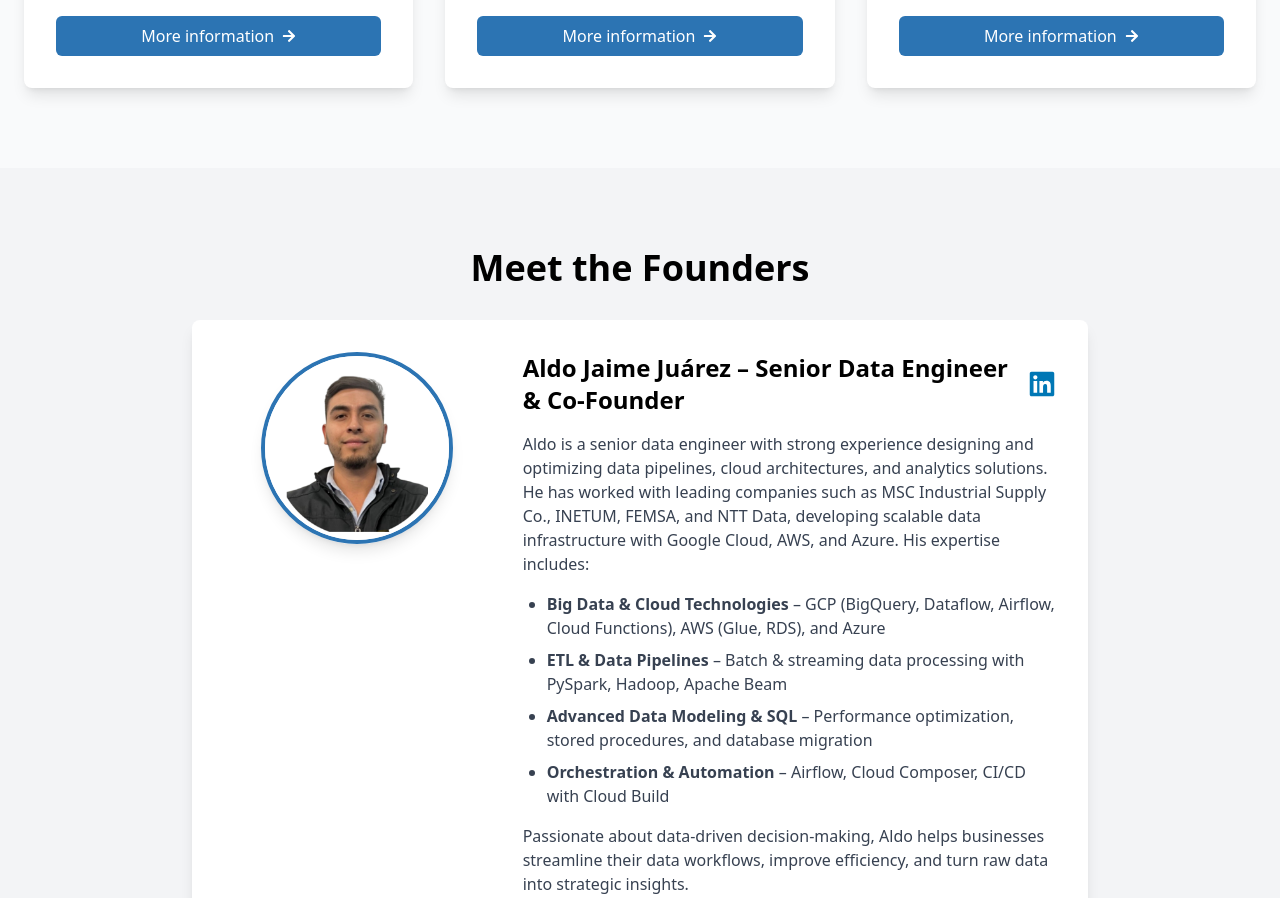
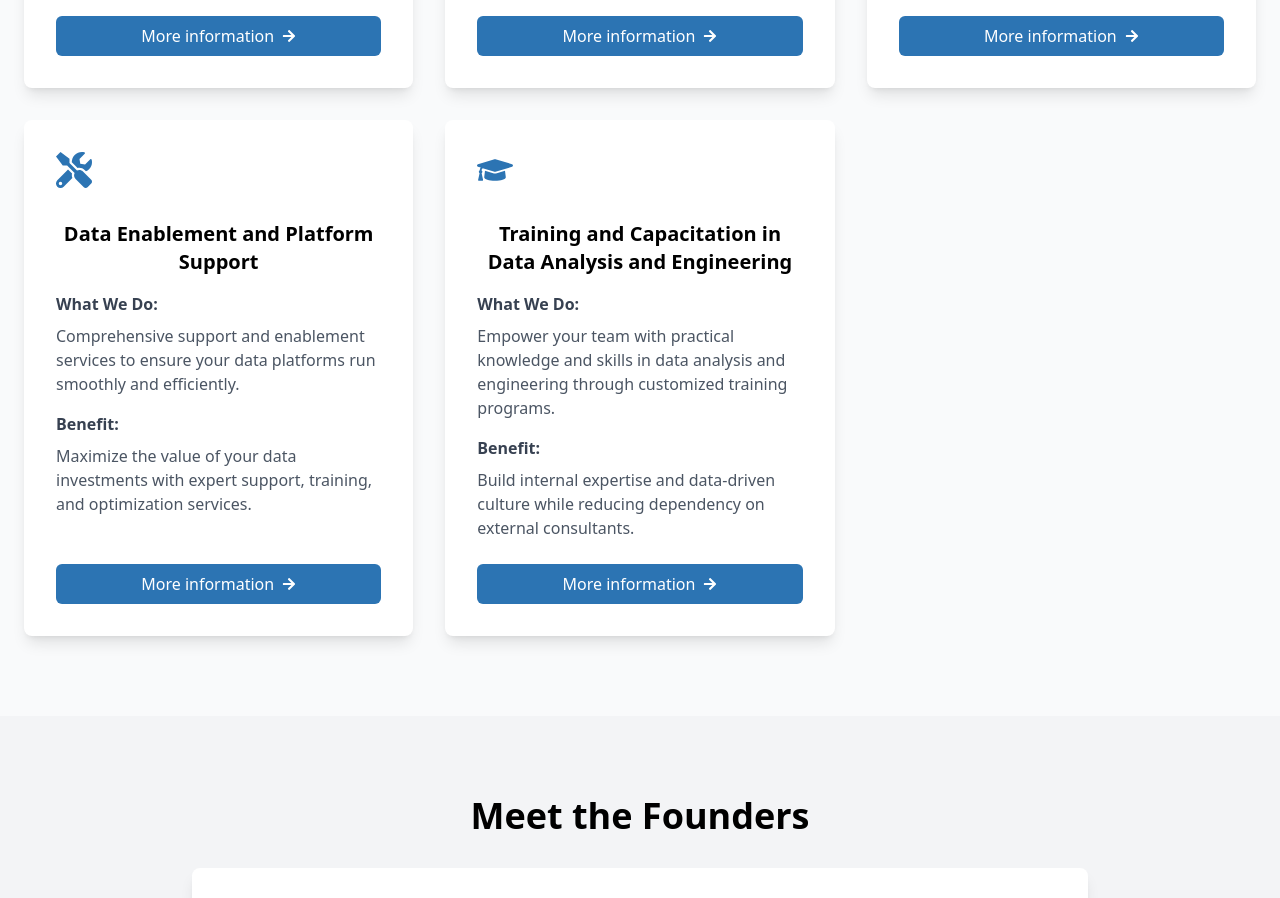
Before and after one commit to aldojaimejuarez/coralytica, a React (Vite) app: page / in a window 1280 px wide. Shown: the part 1800-2698 px from the top of the page. Built offline with nearby package versions, Linux system fonts and the light colour scheme.

Commit message:
adding new services: Data Enablement and training

```diff
--- a/src/App.jsx
+++ b/src/App.jsx
@@ -24,7 +24,9 @@ import {
   FaRocket,
   FaHandshake,
   FaUsers,
-  FaLightbulb as FaLightbulbOn
+  FaLightbulb as FaLightbulbOn,
+  FaTools,
+  FaGraduationCap
 } from 'react-icons/fa';
 import { BrowserRouter as Router, Routes, Route, Link, useNavigate } from 'react-router-dom';
 import ServiceDetail from './components/ServiceDetail';
@@ -112,6 +114,20 @@ function HomePage() {
       title: "Data Migration from On-Premise to the Cloud",
       description: "Seamlessly migrate your on-premise data and applications to the cloud with minimal disruption and maximum security.",
       benefit: "Reduce infrastructure costs, improve scalability, and enhance data accessibility while ensuring business continuity during migration."
+    },
+    {
+      id: "data-enablement",
+      icon: <FaTools className="text-4xl mb-4 text-accent" />,
+      title: "Data Enablement and Platform Support",
+      description: "Comprehensive support and enablement services to ensure your data platforms run smoothly and efficiently.",
+      benefit: "Maximize the value of your data investments with expert support, training, and optimization services."
+    },
+    {
+      id: "data-training",
+      icon: <FaGraduationCap className="text-4xl mb-4 text-accent" />,
+      title: "Training and Capacitation in Data Analysis and Engineering",
+      description: "Empower your team with practical knowledge and skills in data analysis and engineering through customized training programs.",
+      benefit: "Build internal expertise and data-driven culture while reducing dependency on external consultants."
     }
   ];
 
--- a/src/data/services.js
+++ b/src/data/services.js
@@ -4,7 +4,9 @@ import {
   FaCubes,
   FaChartBar,
   FaCloud,
-  FaPuzzlePiece
+  FaPuzzlePiece,
+  FaTools,
+  FaGraduationCap
 } from 'react-icons/fa';
 
 export const services = [
@@ -476,5 +478,165 @@ export const services = [
       <h3>Why Choose Coralytica?</h3>
       <p>We make cloud migration simple, secure, and cost-effective, helping businesses transition with confidence.</p>
     `
+  },
+  {
+    id: "data-enablement",
+    icon: <FaTools className="text-4xl text-white" />,
+    title: "Data Enablement and Platform Support",
+    description: "Comprehensive support and enablement services to ensure your data platforms run smoothly and efficiently.",
+    benefit: "Maximize the value of your data investments with expert support, training, and optimization services.",
+    fullDescription: `
+      <h2>Data Enablement and Platform Support</h2>
+      <p>Ensure your data platforms deliver maximum value with our comprehensive support and enablement services.</p>
+
+      <h3>Key Benefit</h3>
+      <p>Maximize the value of your data investments with expert support, training, and optimization services.</p>
+
+      <h3>Why Your Business Needs Data Enablement</h3>
+      <p>Many businesses face challenges with their data platforms:</p>
+
+      <ul>
+        <li>Underutilized platforms – Not fully leveraging the capabilities of your data tools.</li>
+        <li>Technical bottlenecks – Delays in getting support when issues arise.</li>
+        <li>Knowledge gaps – Teams not fully trained on available features.</li>
+        <li>Performance issues – Systems not optimized for efficiency.</li>
+      </ul>
+
+      <p>With our enablement services, your business can:</p>
+
+      <ul>
+        <li>Optimize platform usage – Get the most out of your data investments.</li>
+        <li>Reduce downtime – Quick resolution of technical issues.</li>
+        <li>Empower teams – Build internal expertise through training.</li>
+        <li>Improve efficiency – Optimize system performance and workflows.</li>
+        <li>Stay current – Regular updates on new features and best practices.</li>
+      </ul>
+
+      <h3>Our Support Services</h3>
+      <p>We provide comprehensive support across your data ecosystem:</p>
+
+      <ul>
+        <li>Technical Support – Expert assistance for platform issues and optimization.</li>
+        <li>User Training – Hands-on sessions to build team capabilities.</li>
+        <li>Performance Monitoring – Regular checks to ensure optimal operation.</li>
+        <li>Best Practices – Guidance on platform usage and data management.</li>
+        <li>Upgrade Planning – Strategic advice on platform evolution.</li>
+      </ul>
+
+      <h3>Platforms We Support</h3>
+      <ul>
+        <li>Business Intelligence Tools – Power BI, Tableau, Looker.</li>
+        <li>Data Warehouses – Snowflake, BigQuery, Redshift, Azure Synapse.</li>
+        <li>ETL Platforms – Informatica, Talend, Apache NiFi.</li>
+        <li>Cloud Platforms – AWS, Azure, Google Cloud.</li>
+        <li>Database Systems – SQL Server, PostgreSQL, MongoDB.</li>
+      </ul>
+
+      <h3>Business Outcomes You Can Expect</h3>
+      <ul>
+        <li>Improved Efficiency – Faster resolution of technical issues.</li>
+        <li>Better ROI – Maximized value from your data platforms.</li>
+        <li>Enhanced Productivity – Teams working more effectively with data tools.</li>
+        <li>Reduced Risk – Proactive monitoring and issue prevention.</li>
+        <li>Future-Ready – Regular updates on new features and capabilities.</li>
+      </ul>
+
+      <h3>Our Support Process</h3>
+      <ol>
+        <li>Initial Assessment – Understand your current platform usage and needs.</li>
+        <li>Support Plan Development – Create a customized support strategy.</li>
+        <li>Implementation – Set up monitoring, training, and support processes.</li>
+        <li>Ongoing Optimization – Regular reviews and improvements.</li>
+        <li>Continuous Learning – Keep teams updated with new features and best practices.</li>
+      </ol>
+
+      <h3>Why Choose Coralytica?</h3>
+      <p>We provide comprehensive support that ensures your data platforms deliver maximum value to your business.</p>
+    `
+  },
+  {
+    id: "data-training",
+    icon: <FaGraduationCap className="text-4xl text-white" />,
+    title: "Training and Capacitation in Data Analysis and Engineering",
+    description: "Empower your team with practical knowledge and skills in data analysis and engineering through customized training programs.",
+    benefit: "Build internal expertise and data-driven culture while reducing dependency on external consultants.",
+    fullDescription: `
+      <h2>Training and Capacitation in Data Analysis and Engineering</h2>
+      <p>Empower your team with the knowledge and skills needed to leverage data effectively in your business operations.</p>
+
+      <h3>Key Benefit</h3>
+      <p>Build internal expertise and data-driven culture while reducing dependency on external consultants.</p>
+
+      <h3>Why Invest in Data Training?</h3>
+      <p>Many businesses face challenges with data literacy and technical expertise:</p>
+
+      <ul>
+        <li>Limited data literacy – Teams struggle to understand and use data effectively.</li>
+        <li>High dependency on external consultants – Costly and time-consuming.</li>
+        <li>Missed opportunities – Not fully leveraging available data tools and platforms.</li>
+        <li>Slow adoption of new technologies – Resistance to change and lack of understanding.</li>
+      </ul>
+
+      <p>With our training programs, your business can:</p>
+
+      <ul>
+        <li>Build internal expertise – Develop a skilled team of data professionals.</li>
+        <li>Reduce costs – Minimize dependency on external consultants.</li>
+        <li>Improve efficiency – Faster adoption of data tools and processes.</li>
+        <li>Foster innovation – Encourage data-driven decision making.</li>
+        <li>Stay competitive – Keep up with latest data technologies and practices.</li>
+      </ul>
+
+      <h3>Our Training Programs</h3>
+      <p>We offer comprehensive training programs tailored to your needs:</p>
+
+      <ul>
+        <li>Data Analysis Fundamentals – Basic concepts and tools for data analysis.</li>
+        <li>Data Engineering – ETL processes, data pipelines, and automation.</li>
+        <li>Business Intelligence – Dashboard creation and data visualization.</li>
+        <li>Data Governance – Best practices for data management and security.</li>
+      </ul>
+
+      <h3>Training Formats</h3>
+      <p>We provide flexible training options to suit your team's needs:</p>
+
+      <ul>
+        <li>On-site Workshops – Hands-on training at your location.</li>
+        <li>Virtual Sessions – Remote training with interactive components.</li>
+        <li>Custom Programs – Tailored to your specific tools and processes.</li>
+        <li>Certification Paths – Industry-recognized certifications.</li>
+        <li>Mentoring Programs – One-on-one guidance for key team members.</li>
+      </ul>
+
+      <h3>Topics We Cover</h3>
+      <ul>
+        <li>Data Analysis Tools – Excel, SQL, Python, R.</li>
+        <li>Visualization Platforms – Power BI, Tableau, Looker.</li>
+        <li>ETL & Automation – SSIS, Apache Airflow, dbt.</li>
+        <li>Data Warehousing – Data Modelling, Architecture, On-premise and Cloud</li>
+        <li>Best Practices – Data modeling, governance, security.</li>
+      </ul>
+
+      <h3>Business Outcomes You Can Expect</h3>
+      <ul>
+        <li>Improved Data Literacy – Better understanding and use of data across teams.</li>
+        <li>Increased Efficiency – Faster adoption of data tools and processes.</li>
+        <li>Cost Reduction – Less dependency on external consultants.</li>
+        <li>Better Decision Making – More data-driven business decisions.</li>
+        <li>Enhanced Innovation – New ideas and approaches to data challenges.</li>
+      </ul>
+
+      <h3>Our Training Approach</h3>
+      <ol>
+        <li>Assessment – Evaluate current skill levels and identify gaps.</li>
+        <li>Customization – Design training programs for your specific needs.</li>
+        <li>Implementation – Deliver training through chosen format.</li>
+        <li>Evaluation – Measure progress and adjust as needed.</li>
+        <li>Support – Ongoing guidance and resources.</li>
+      </ol>
+
+      <h3>Why Choose Coralytica?</h3>
+      <p>We combine technical expertise with practical business experience to deliver training that makes a real difference to your organization.</p>
+    `
   }
 ];
```
